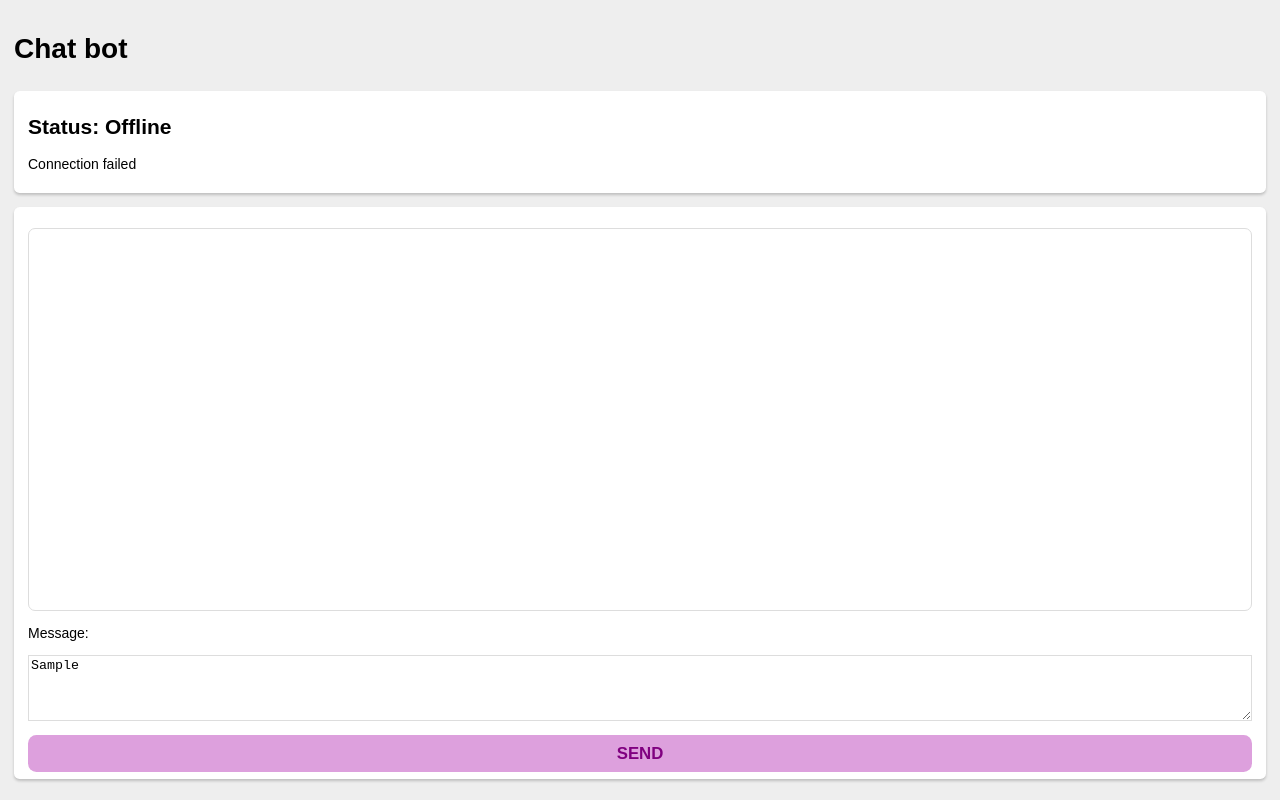
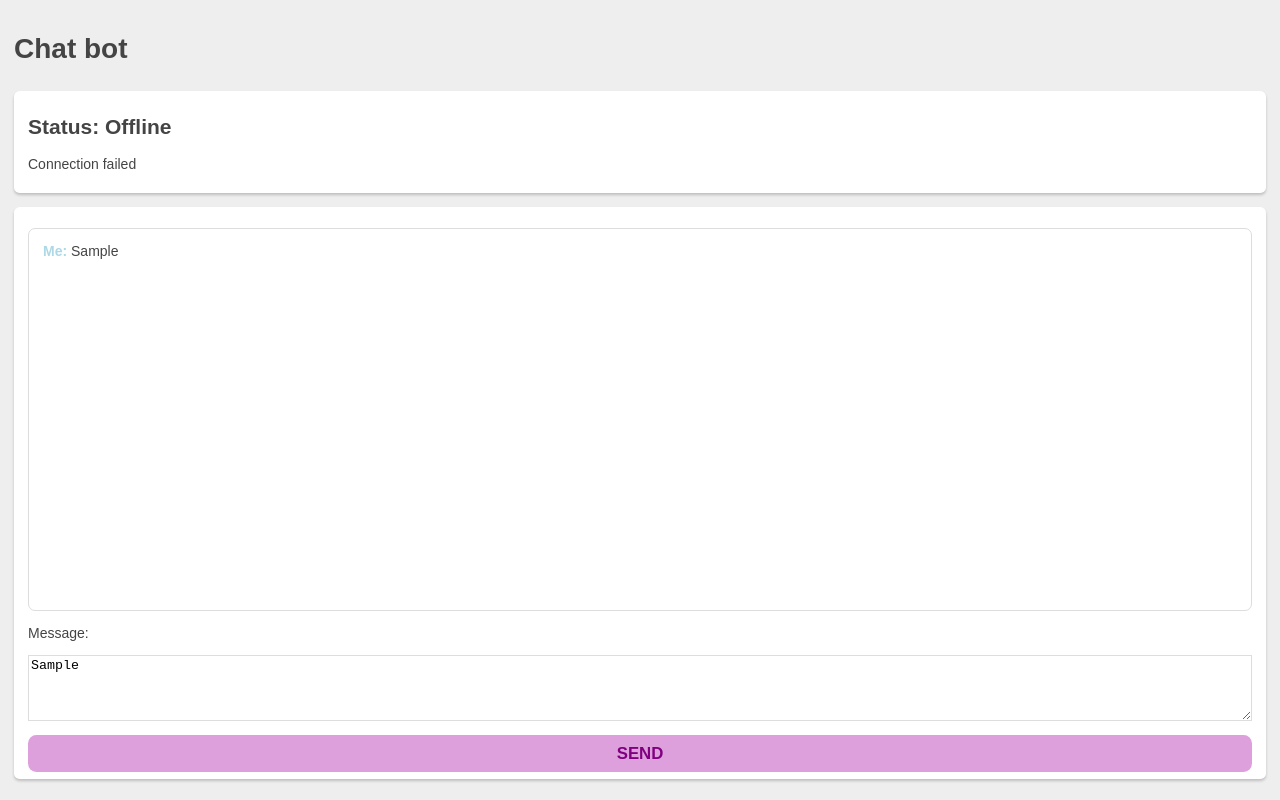
Before and after one commit to orangevolon/kleine-sachen, a website: page websocket/index.html in a window 1280 px wide. Both pictures are taken after typing "Sample" into the empty fields and a click on the button "SEND". Drawn offline with Linux system fonts and the light colour scheme.

Commit message:
Enhance text box

```diff
--- a/websocket/client.js
+++ b/websocket/client.js
@@ -3,13 +3,23 @@ function createChatForm(connection) {
   const inputText = document.getElementById("input-text");
   const responseText = document.getElementById("response-text");
 
+  function addChatEntry(sender, message, direction) {
+    const entry = document.createElement("li");
+    entry.innerHTML = `<strong>${sender}:</strong> ${message}`;
+    entry.classList.add("chat-entry");
+    entry.classList.add(direction);
+
+    responseText.appendChild(entry);
+  }
+
   function sendMessage() {
-    connection.send(inputText.value);
-    inputText.innerText = "";
+    const message = inputText.value;
+    addChatEntry("Me", message, "send");
+    connection.send(message);
   }
 
   function handleReceive(message) {
-    responseText.innerText = message;
+    addChatEntry("Bot", message, "receive");
   }
 
   function handleSubmit(event) {
--- a/websocket/index.css
+++ b/websocket/index.css
@@ -9,6 +9,7 @@ html {
   background-color: #eee;
   padding: 0;
   margin: 0;
+  color: #444;
 }
 
 main {
@@ -55,6 +56,19 @@ button:hover {
   border: 1px solid #ddd;
   border-radius: 0.5em;
   padding: 1em;
+  list-style: none;
+}
+
+.chat-entry {
+    margin-bottom: 0.8em;
+}
+
+.chat-entry.send strong {
+  color: lightblue;
+}
+
+.chat-entry.receive strong {
+  color: lightgreen;
 }
 
 .chat-area #input-form {
--- a/websocket/index.html
+++ b/websocket/index.html
@@ -13,7 +13,7 @@
         <p id="connection-error"></p>
       </section>
       <section class="chat-area">
-        <p id="response-text"></p>
+        <ul id="response-text"></ul>
         <form id="input-form">
           <label for="input-text">Message:</label>
           <textarea
```
